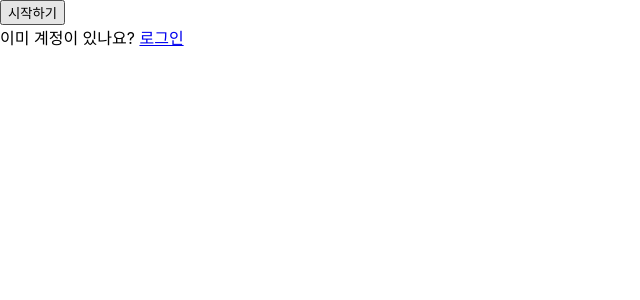
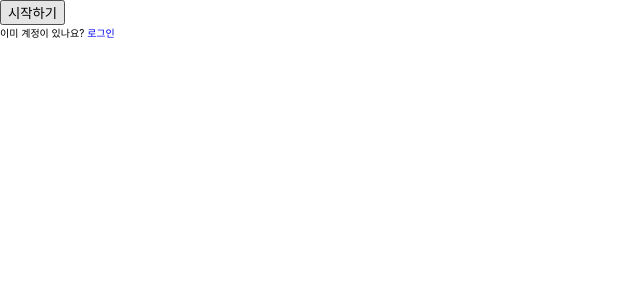
Before and after one commit to Numble-2-11/frontend, a React (Create React App) app: page / in a window 1280 px wide. Shown: the top 300 px of the page, without its empty margins (0-640 px from the left). Built offline with nearby package versions, Linux system fonts and the light colour scheme.

Commit message:
[design] GlobalStyled 설정

```diff
--- a/src/App.js
+++ b/src/App.js
@@ -8,9 +8,12 @@ import Interest from "./pages/Interest";
 import Mypage from "./pages/Mypage";
 import Profile from "./pages/Profile";
 import { RecoilRoot } from "recoil";
+import { GlobalStyle } from "./components/styled-component/GlobalStyled";
 
 function App() {
   return (
+    <>
+      <GlobalStyle />
       <RecoilRoot>
         <BrowserRouter>
           <Routes>
@@ -28,6 +31,7 @@ function App() {
           </Routes>
         </BrowserRouter>
       </RecoilRoot>
+    </>
   );
 }
 
--- /dev/null
+++ b/src/components/styled-component/GlobalStyled.jsx
@@ -0,0 +1,16 @@
+import { createGlobalStyle } from "styled-components";
+
+export const GlobalStyle = createGlobalStyle`
+  * {
+    box-sizing: border-box;
+  }
+
+  a {
+    text-decoration: none;
+  }
+
+  html {
+    font-size: 62.5%;
+  }
+
+`;
```
Lines whose indentation alone changed are shown as unchanged.
